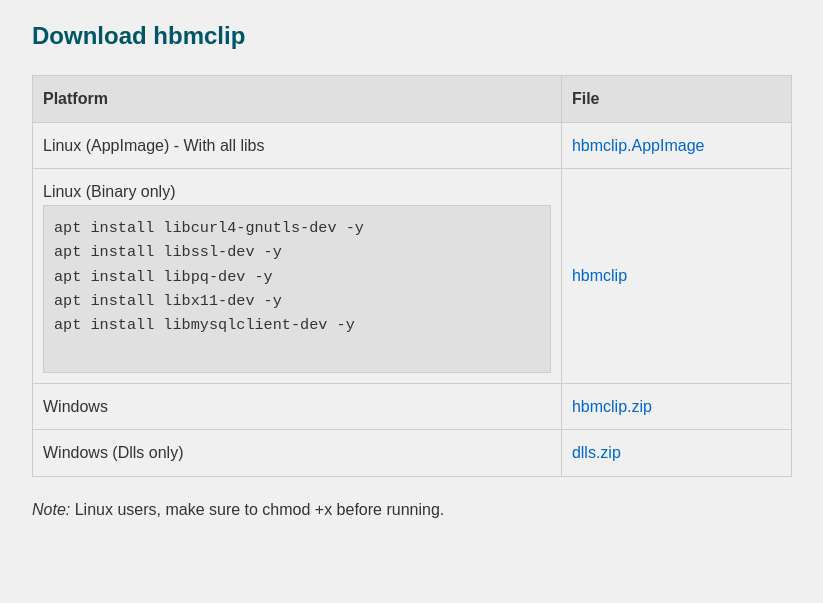
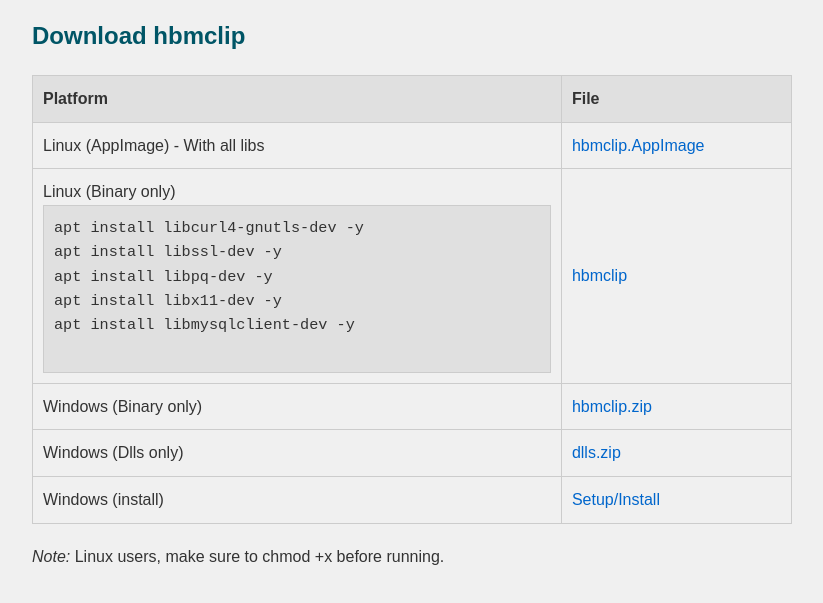
Before and after one commit to hbmclip/hbmclip.github.io, a plain HTML site: page downloads.html in a window 1280 px wide. Shown: the part 187-790 px from the top of the page, without its empty margins (228-1051 px from the left). Drawn offline with Linux system fonts and the light colour scheme.

Commit message:
Update downloads.html

```diff
--- a/downloads.html
+++ b/downloads.html
@@ -50,12 +50,16 @@ apt install libmysqlclient-dev -y
                     </tr>
 
                     <tr>
-                        <td>Windows</td>
+                        <td>Windows (Binary only)</td>
                         <td><a href="bin/hbmclip.zip">hbmclip.zip</a></td>
                     </tr>
                     <tr>
                         <td>Windows (Dlls only)</td>
                         <td><a href="bin/dlls.zip">dlls.zip</a></td>
+                    </tr>
+                      <tr>
+                        <td>Windows (install)</td>
+                        <td><a href="bin/installHbmclip.exe">Setup/Install</a></td>
                     </tr>
                 </tbody>
             </table>
```
